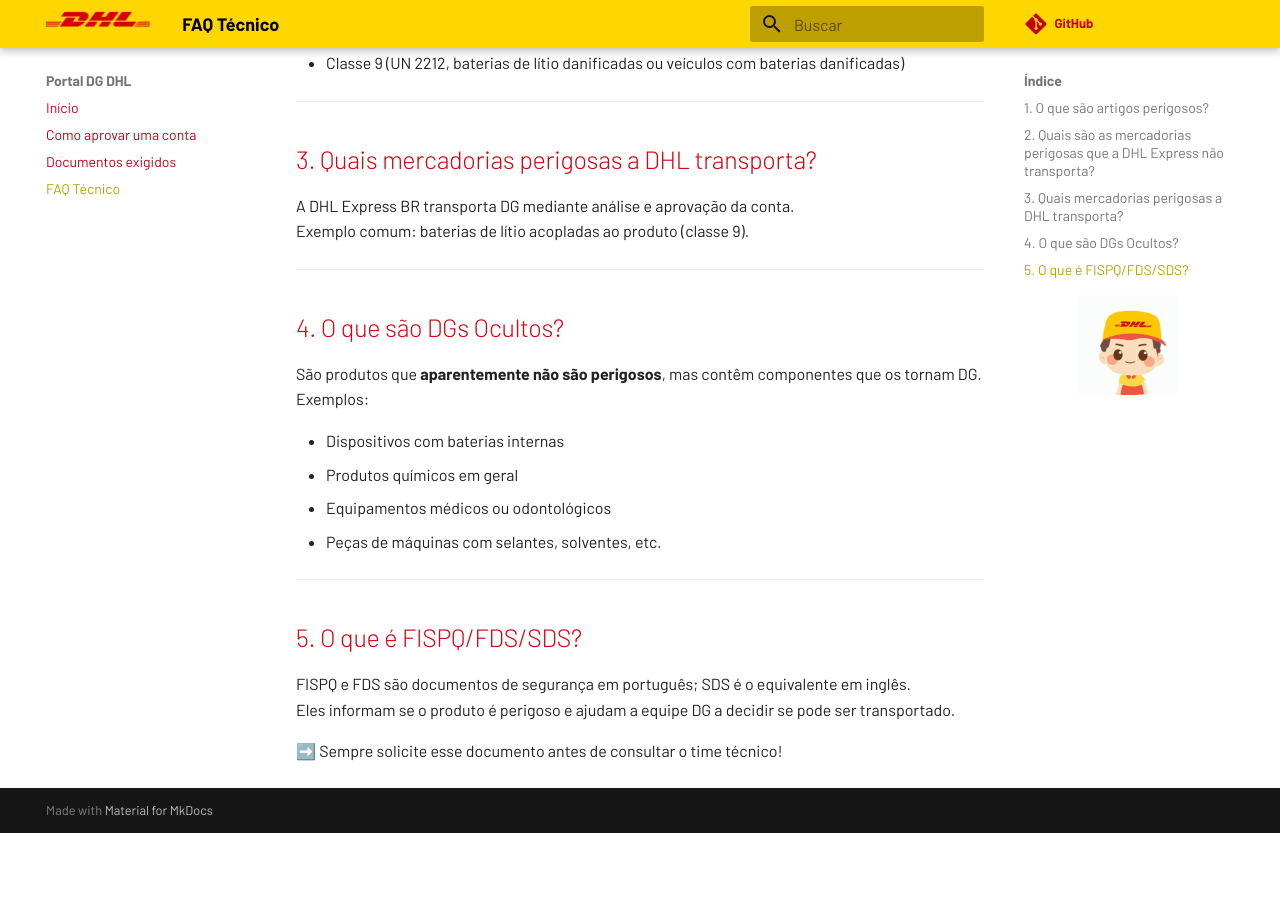
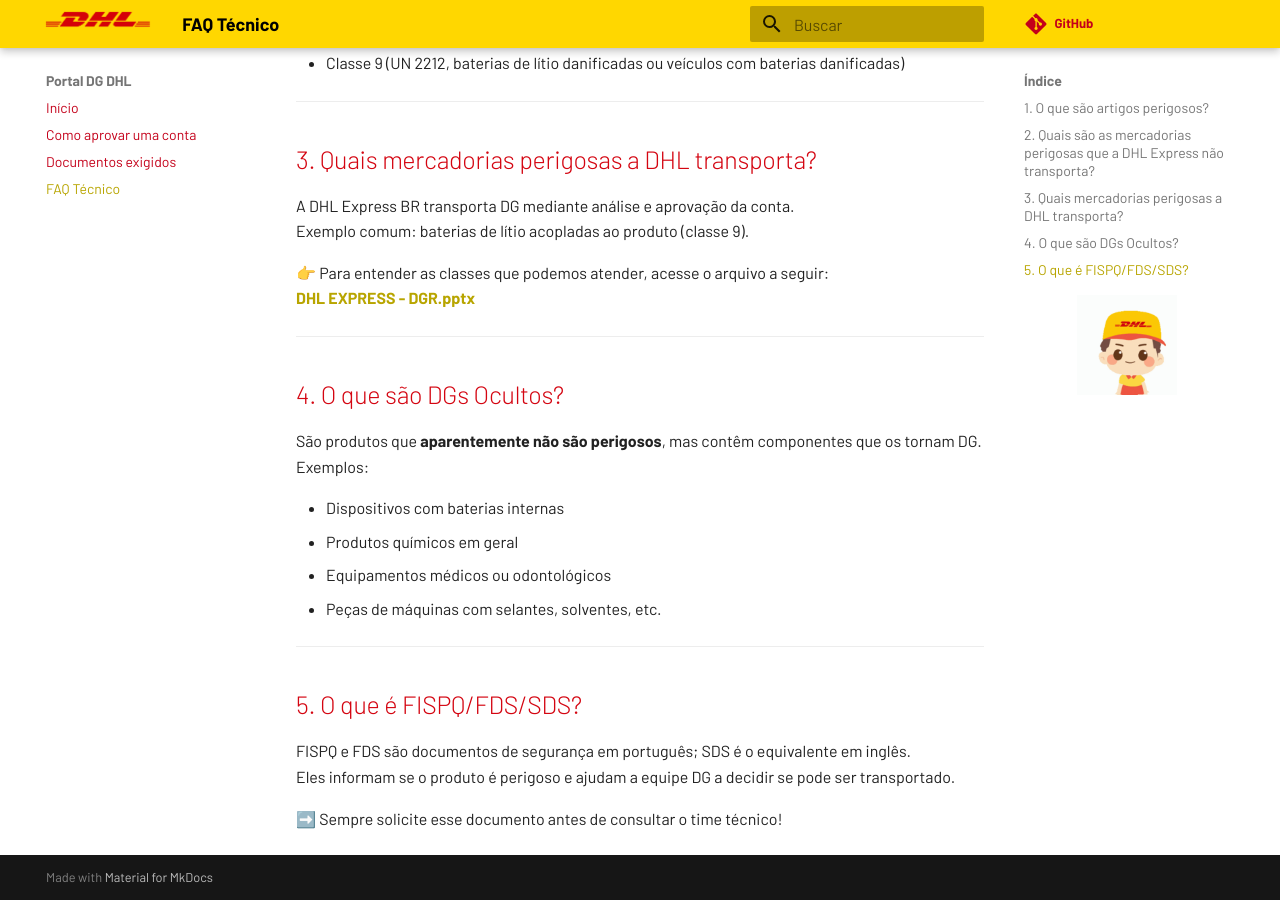
Before and after one commit to portaldangerousgoods/dpdhl, an MkDocs documentation site: the page built from docs/faq.md, in a window 1280 px wide and 900 px high, scrolled down 619 px. Built offline with MkDocs 1.6.1 and Material for MkDocs 9.7.7, drawn with Linux system fonts in a browser that asks for light colours; comment, search, counter and statistics services are not loaded; before the commit the page ends 1452 px from its top, so only the background shows below that.

Commit message:
Update faq.md

```diff
--- a/docs/faq.md
+++ b/docs/faq.md
@@ -24,6 +24,8 @@
 A DHL Express BR transporta DG mediante análise e aprovação da conta.
 Exemplo comum: baterias de lítio acopladas ao produto (classe 9).
 
+👉 Para entender as classes que podemos atender, acesse o arquivo a seguir:
+**[DHL EXPRESS - DGR.pptx](DHL%20EXPRESS%20-%20DGR.pptx)**
 ---
 
 ## 4. O que são DGs Ocultos?
```
